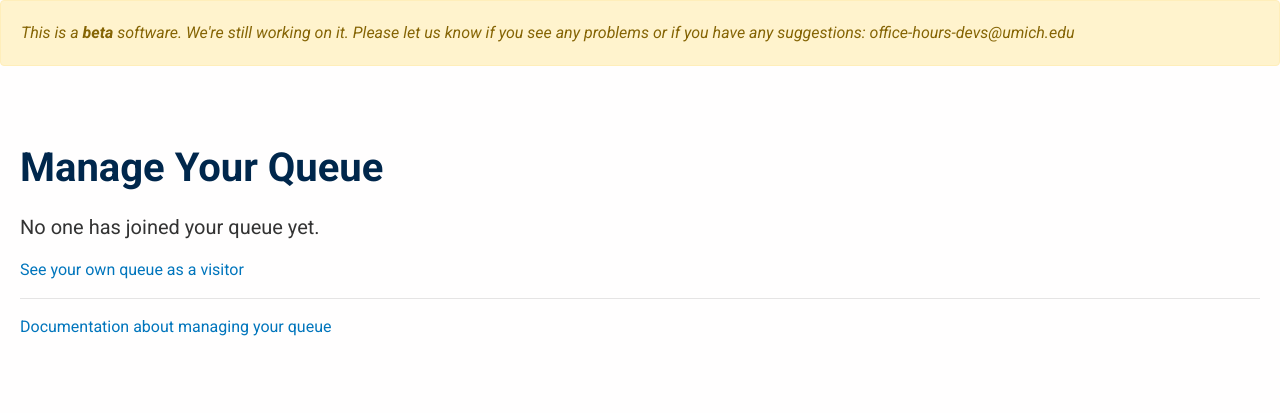
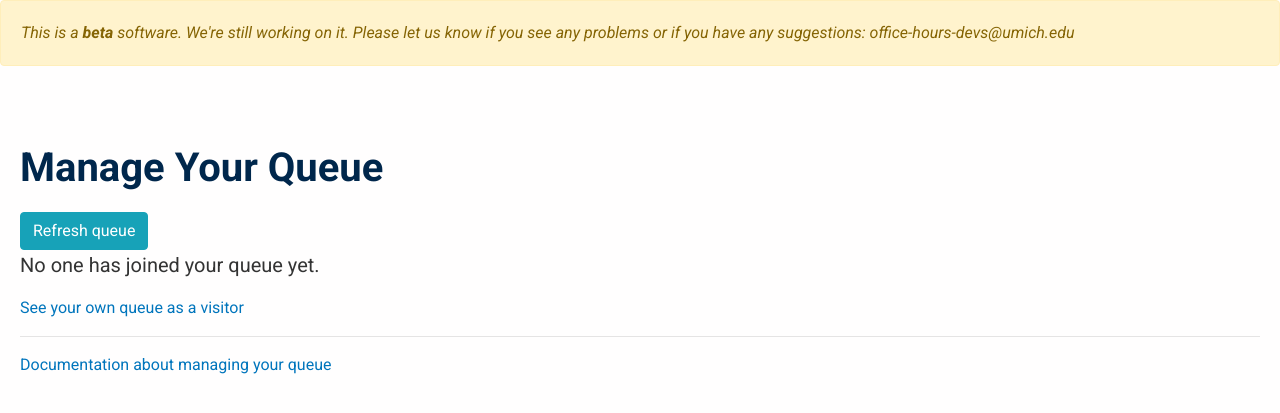
Before and after one commit to tl-its-umich-edu/remote-office-hours-queue, a Django app: page /manage/ in a window 1280 px wide. Shown: the part 70-483 px from the top of the page. Run offline with Django 3.2, Linux system fonts and the light colour scheme; the visitor is signed in with stand-in values (Sample User, id 1); data that the repository does not hold is empty; some libraries are stand-ins or nearby versions.

Commit message:
Add refresh button to management interface

```diff
--- a/src/bluejeans_queue/templates/bluejeans_queue/manage.html
+++ b/src/bluejeans_queue/templates/bluejeans_queue/manage.html
@@ -2,6 +2,9 @@
 
 {% block content %}
 <h1>Manage Your Queue</h1>
+<button type=button onclick="location.reload()" class="btn btn-info">
+    Refresh queue
+</button>
 
 {% if queue %}
 <form method="post" action="">
```
